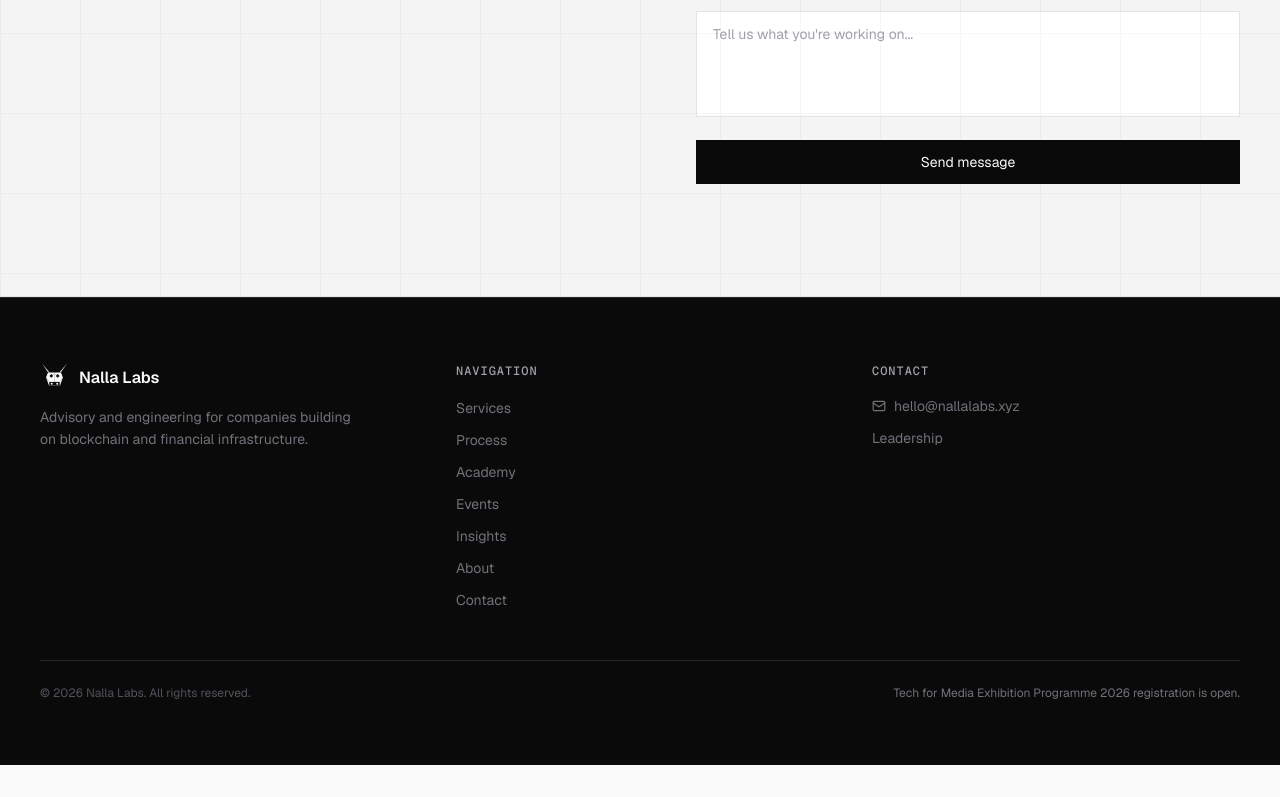
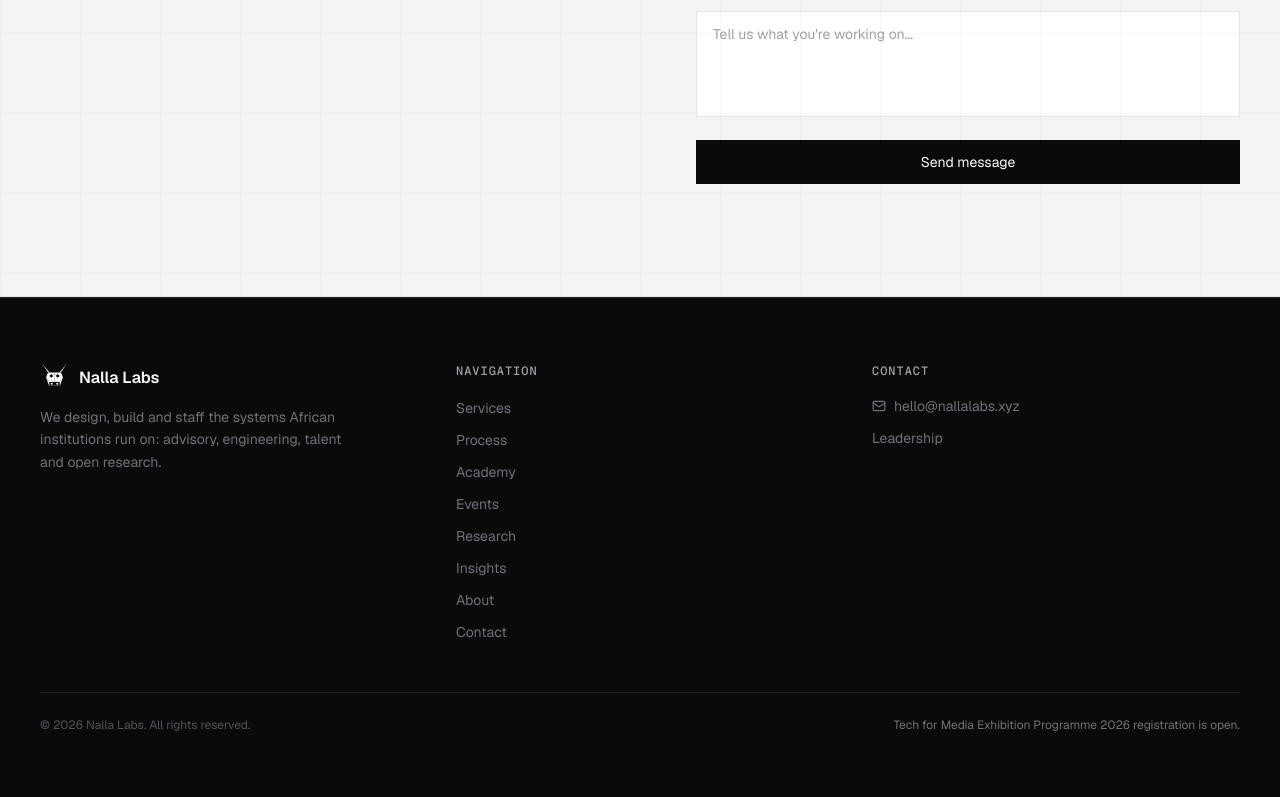
Before and after one commit to NallaLabs/nallalabs, a Next.js app: page / in a window 1280 px wide. Shown: the part 6207-7004 px from the top of the page. Before the commit the page ends 6972 px from the top, so only its background shows below. Built offline with nearby package versions, Linux system fonts and the light colour scheme.

Commit message:
Add Research to footer and update tagline

```diff
--- a/components/layout/Footer.tsx
+++ b/components/layout/Footer.tsx
@@ -1,14 +1,16 @@
+import Link from "next/link";
 import { Mail } from "lucide-react";
 import { BullMark } from "@/components/ui/BullMark";
 
 const footerLinks = [
-  { label: "Services", href: "#services" },
-  { label: "Process", href: "#process" },
+  { label: "Services", href: "/#services" },
+  { label: "Process", href: "/#process" },
   { label: "Academy", href: "https://academy.nallalabs.xyz" },
   { label: "Events", href: "/events/tech-for-media-2026" },
-  { label: "Insights", href: "#insights" },
-  { label: "About", href: "#about" },
-  { label: "Contact", href: "#contact" },
+  { label: "Research", href: "/research" },
+  { label: "Insights", href: "/#insights" },
+  { label: "About", href: "/#about" },
+  { label: "Contact", href: "/#contact" },
 ];
 
 export function Footer() {
@@ -23,7 +25,7 @@ export function Footer() {
               <p className="text-[#FAFAFA] font-semibold text-base">Nalla Labs</p>
             </div>
             <p className="text-[#71717A] text-sm leading-relaxed max-w-xs">
-              Advisory and engineering for companies building on blockchain and financial infrastructure.
+              We design, build and staff the systems African institutions run on: advisory, engineering, talent and open research.
             </p>
           </div>
 
@@ -33,12 +35,12 @@ export function Footer() {
             <ul className="space-y-2">
               {footerLinks.map((link) => (
                 <li key={link.href}>
-                  <a
+                  <Link
                     href={link.href}
                     className="text-sm text-[#71717A] hover:text-[#FAFAFA] transition-colors"
                   >
                     {link.label}
-                  </a>
+                  </Link>
                 </li>
               ))}
             </ul>
@@ -55,12 +57,12 @@ export function Footer() {
                 <Mail size={14} />
                 hello@nallalabs.xyz
               </a>
-              <a
-                href="#about"
+              <Link
+                href="/#about"
                 className="flex items-center gap-2 text-sm text-[#71717A] hover:text-[#FAFAFA] transition-colors"
               >
                 Leadership
-              </a>
+              </Link>
             </div>
           </div>
         </div>
```
